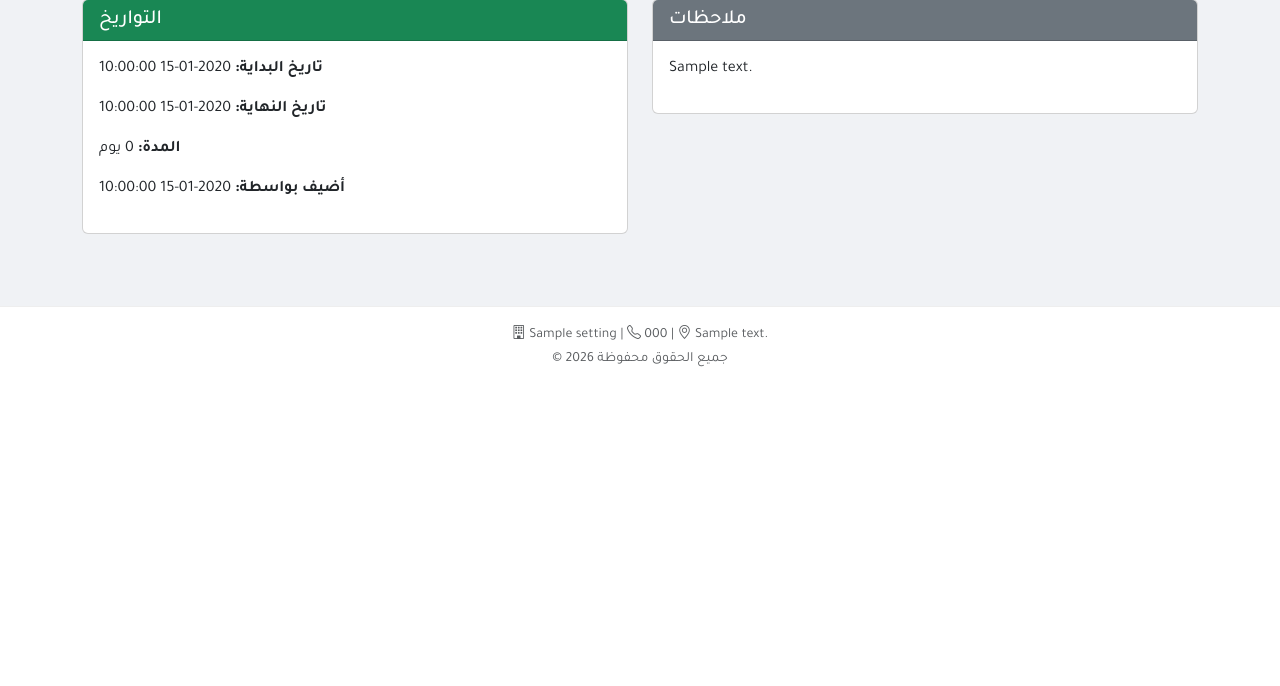
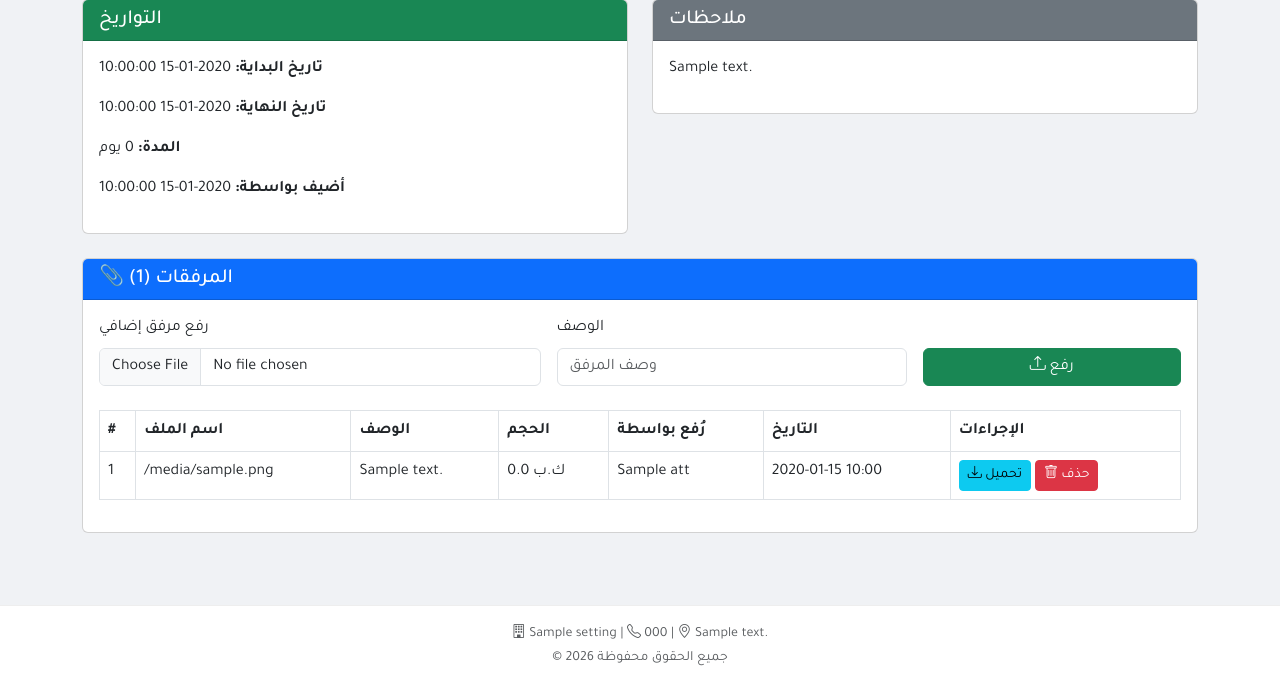
Before and after one commit to fahdsalim19977-sys/taskmanagementerp, a Python web app: template templates/contract_details.html in a window 1280 px wide. Shown: the part 469-1155 px from the top of the page. Before the commit the page ends 836 px from the top, so only its background shows below. Run offline with Jinja, Linux system fonts and the light colour scheme; the template is opened without the code that fills it: most values are stand-ins (such as "Sample title", 1, 10 or a date in 2020).

Commit message:
Add files via upload

```diff
--- a/templates/contract_details.html
+++ b/templates/contract_details.html
@@ -79,4 +79,83 @@
         </div>
     </div>
 </div>
+
+<!-- ===== قسم المرفقات ===== -->
+<div class="card mt-4">
+    <div class="card-header bg-primary text-white">
+        <h5 class="mb-0">📎 المرفقات ({{ contract_attachments|length }})</h5>
+    </div>
+    <div class="card-body">
+        <!-- نموذج رفع ملف إضافي -->
+        <form action="/add_contract_attachment/{{ contract.id }}"
+              method="POST"
+              enctype="multipart/form-data"
+              class="row g-3 mb-4">
+            <div class="col-md-5">
+                <label class="form-label">رفع مرفق إضافي</label>
+                <input type="file" name="attachment" class="form-control" required>
+            </div>
+            <div class="col-md-4">
+                <label class="form-label">الوصف</label>
+                <input type="text" name="description" class="form-control" placeholder="وصف المرفق">
+            </div>
+            <div class="col-md-3 d-flex align-items-end">
+                <button type="submit" class="btn btn-success w-100">
+                    <i class="bi bi-upload"></i> رفع
+                </button>
+            </div>
+        </form>
+
+        <!-- قائمة المرفقات -->
+        {% if contract_attachments %}
+        <div class="table-responsive">
+            <table class="table table-bordered table-hover">
+                <thead>
+                    <tr>
+                        <th>#</th>
+                        <th>اسم الملف</th>
+                        <th>الوصف</th>
+                        <th>الحجم</th>
+                        <th>رُفع بواسطة</th>
+                        <th>التاريخ</th>
+                        <th>الإجراءات</th>
+                    </tr>
+                </thead>
+                <tbody>
+                    {% for att in contract_attachments %}
+                    <tr>
+                        <td>{{ loop.index }}</td>
+                        <td>{{ att.file_name }}</td>
+                        <td>{{ att.description or '-' }}</td>
+                        <td>{{ (att.file_size / 1024) | round(1) }} ك.ب</td>
+                        <td>{{ att.uploaded_by_name }}</td>
+                        <td>{{ att.created_at[:16] }}</td>
+                        <td>
+                            <a href="/download_contract_attachment/{{ att.id }}"
+                               class="btn btn-sm btn-info">
+                                <i class="bi bi-download"></i> تحميل
+                            </a>
+                            <form action="/delete_contract_attachment/{{ att.id }}"
+                                  method="POST"
+                                  style="display:inline-block;"
+                                  onsubmit="return confirm('هل أنت متأكد من حذف هذا المرفق؟')">
+                                <button type="submit" class="btn btn-sm btn-danger">
+                                    <i class="bi bi-trash"></i> حذف
+                                </button>
+                            </form>
+                        </td>
+                    </tr>
+                    {% endfor %}
+                </tbody>
+            </table>
+        </div>
+        {% else %}
+        <div class="alert alert-info text-center">
+            <i class="bi bi-paperclip" style="font-size:32px;display:block;"></i>
+            <p>لا توجد مرفقات لهذا العقد</p>
+            <small class="text-muted">قم برفع ملف باستخدام النموذج أعلاه</small>
+        </div>
+        {% endif %}
+    </div>
+</div>
 {% endblock %}
```
Also changed, not shown: templates/add_contract.html (+25 -1 lines).
